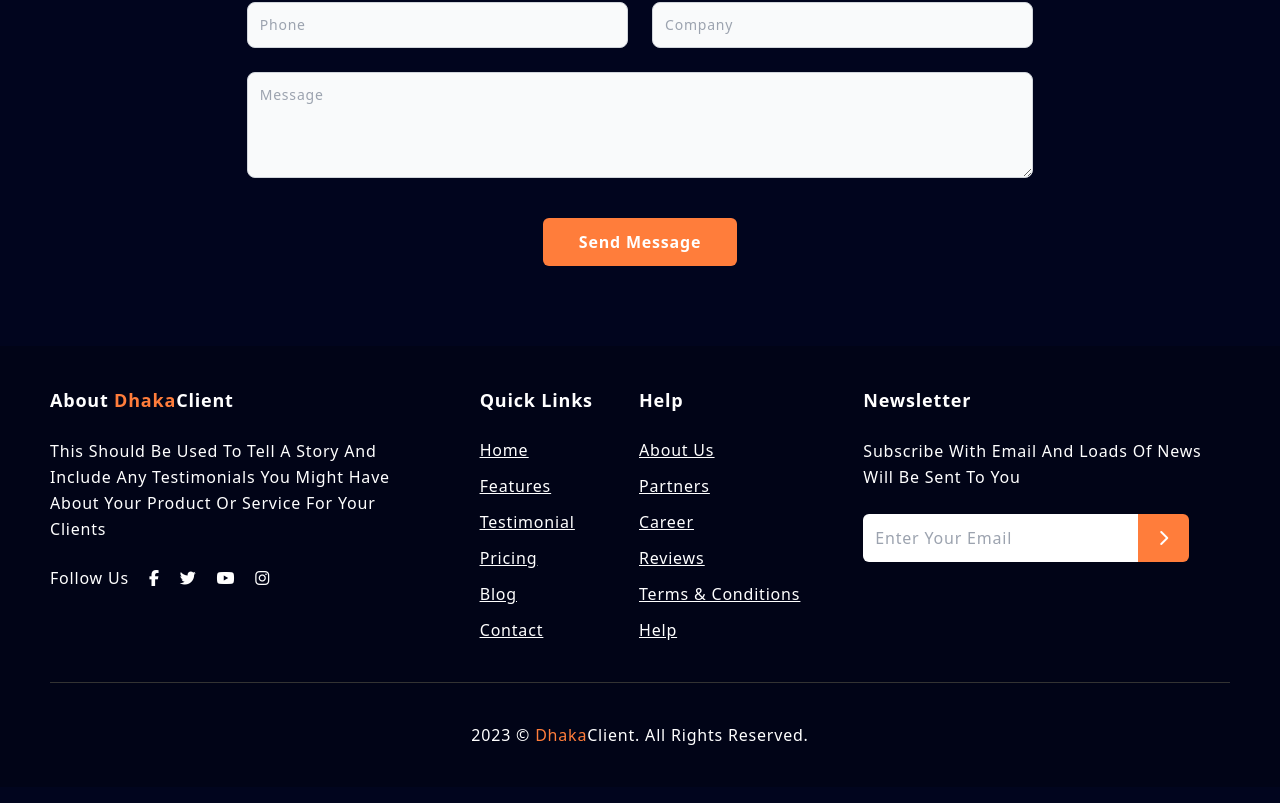
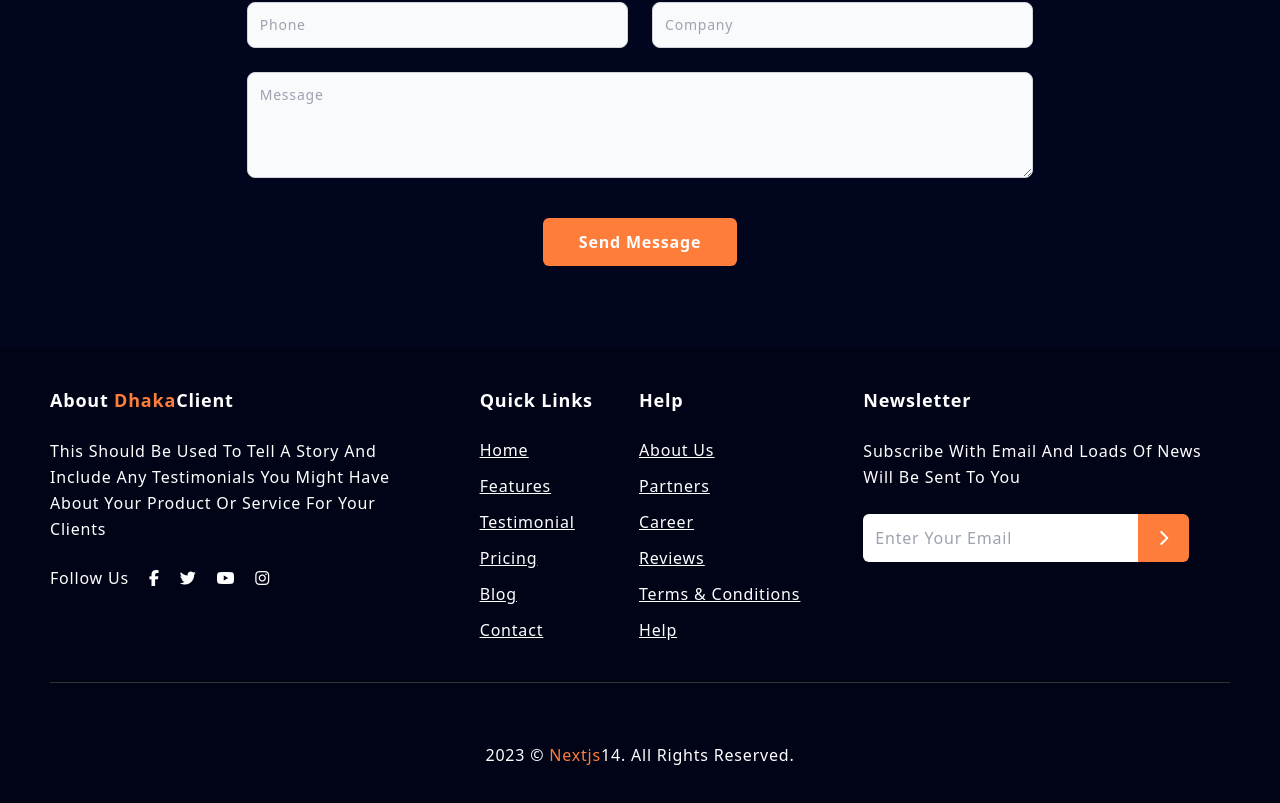
Before and after one commit to monir6163/dhaka-client, a Next.js app: page / in a window 1280 px wide. Shown: the part 6223-7026 px from the top of the page. Built offline with nearby package versions, Linux system fonts and the light colour scheme.

Commit message:
modern nav

```diff
--- a/src/app/components/Shared/FooterBar.tsx
+++ b/src/app/components/Shared/FooterBar.tsx
@@ -91,14 +91,14 @@ const FooterBar = () => {
             </div>
           </div>
           <div className="flex justify-center pt-10 border-t border-color-gray">
-            <p>
-              2023 &copy; <span className="text-color-secondary">Dhaka</span>
-              Client. All Rights Reserved.
+            <p className="p-5">
+              2023 &copy; <span className="text-color-secondary">Nextjs</span>
+              14. All Rights Reserved.
             </p>
           </div>
         </div>
       </div>
-      <div className="fixed bottom-14 lg:bottom-5 right-5 z-50">
+      <div className="fixed bottom-16 lg:bottom-5 right-5 z-50">
         <button
           id="toTop"
           className="hidden bg-color-secondary text-color-white p-3 rounded-full hover:opacity-90"
--- a/src/app/components/Shared/NavBar.tsx
+++ b/src/app/components/Shared/NavBar.tsx
@@ -33,7 +33,11 @@ const NavBar = () => {
 
     // Function to check screen width and set the isMobile state
     const handleResize = () => {
-      setIsMobile(window.innerWidth <= 768); // Adjust the breakpoint as needed
+      if (window.innerWidth < 1024) {
+        setIsMobile(true);
+      } else {
+        setIsMobile(false);
+      }
     };
 
     // Attach the event listener for window resize
@@ -73,7 +77,7 @@ const NavBar = () => {
       {isMobile ? (
         <MobileNavBar />
       ) : (
-        <header className="sticky top-0 z-50">
+        <header className="sticky top-0 z-50 md:hidden lg:block">
           <nav className="container flex justify-between items-center">
             <div className="py-5 text-color-secondary font-bold text-3xl">
               <Link href="/" className="ease-in duration-200">
```
